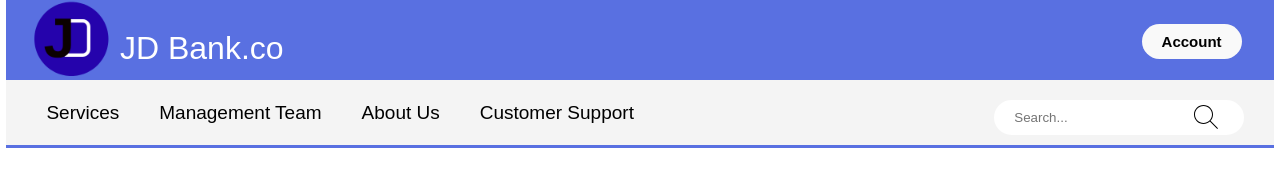
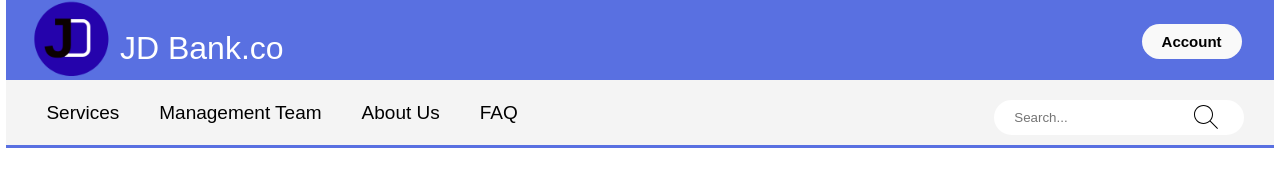
Before and after one commit to sarthakshrestha/JDBankProject, a React (Vite) app: page /FAQ in a window 1280 px wide. Shown: the top 192 px of the page. Built offline with nearby package versions, Linux system fonts and the light colour scheme.

Commit message:
minor fixes & adjustments

```diff
--- a/src/FAQ/Components/FAQ.jsx
+++ b/src/FAQ/Components/FAQ.jsx
@@ -29,7 +29,7 @@ function FAQPage() {
     {
       question:
         "What is the minimum amount to deposit for a customer of JDBank",
-      answer: "Rs. 1000",
+      answer: "Rs. 10000",
     },
     {
       question: "What are the benefits of JDBank's savings account?",
--- a/src/Header/Header.jsx
+++ b/src/Header/Header.jsx
@@ -62,7 +62,7 @@ export default function Header() {
             <NavLink to="/AboutUsPage">About Us</NavLink>
           </li>
           <li>
-            <NavLink to="/CustomerSupport">Customer Support</NavLink>
+            <NavLink to="/FAQ">FAQ</NavLink>
           </li>
         </ul>
 
```
